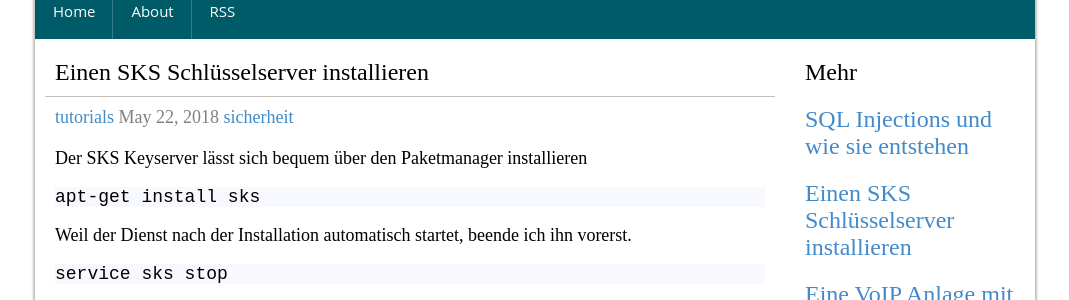
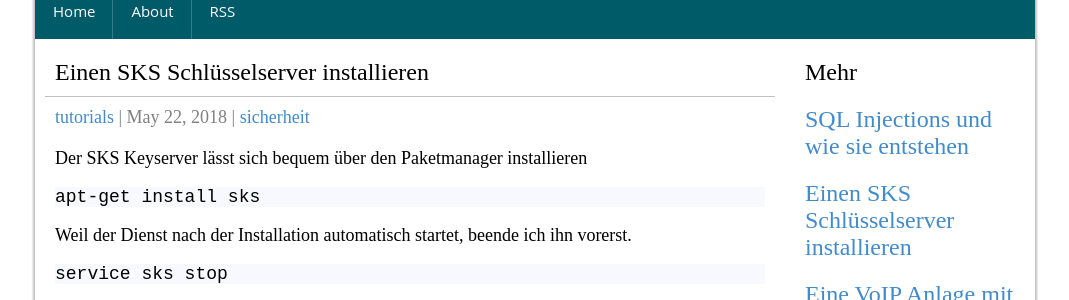
Before and after one commit to zarat/zarat.github.io, a Jekyll site: the page built from _posts/2018-05-22-sks.markdown, in a window 1280 px wide. Shown: the part 184-484 px from the top of the page, without its empty margins (105-1174 px from the left). Built offline with Jekyll 4.4.1, drawn with Linux system fonts in a browser that asks for light colours; comment, search, counter and statistics services are not loaded.

Commit message:
Update post.html

```diff
--- a/_layouts/post.html
+++ b/_layouts/post.html
@@ -11,11 +11,11 @@ layout: default
       {% for category in page.categories %}
       {% capture category_name %}{{ category }}{% endcapture %}
       <a href="../category/{{ category_name }}">{{ category_name }}</a>
-      {% endfor %}
+      {% endfor %} |
 
       {{ page.date | date: "%B" }}
       {{ page.date | date: "%d" }},
-      {{ page.date | date: "%Y" }}
+      {{ page.date | date: "%Y" }} |
 
       {% for tag in page.tags %}
       {% capture tag_name %}{{ tag }}{% endcapture %}
```
